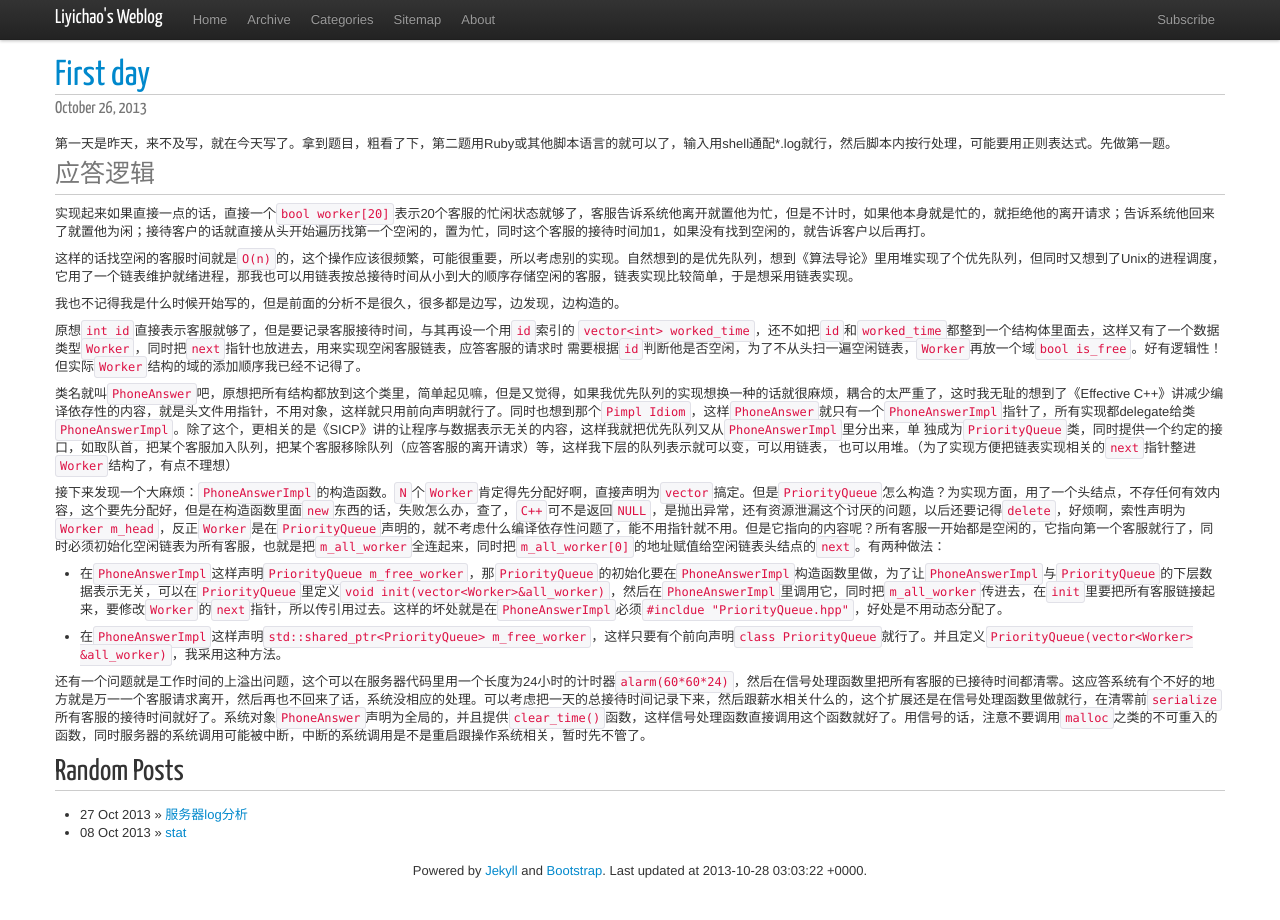
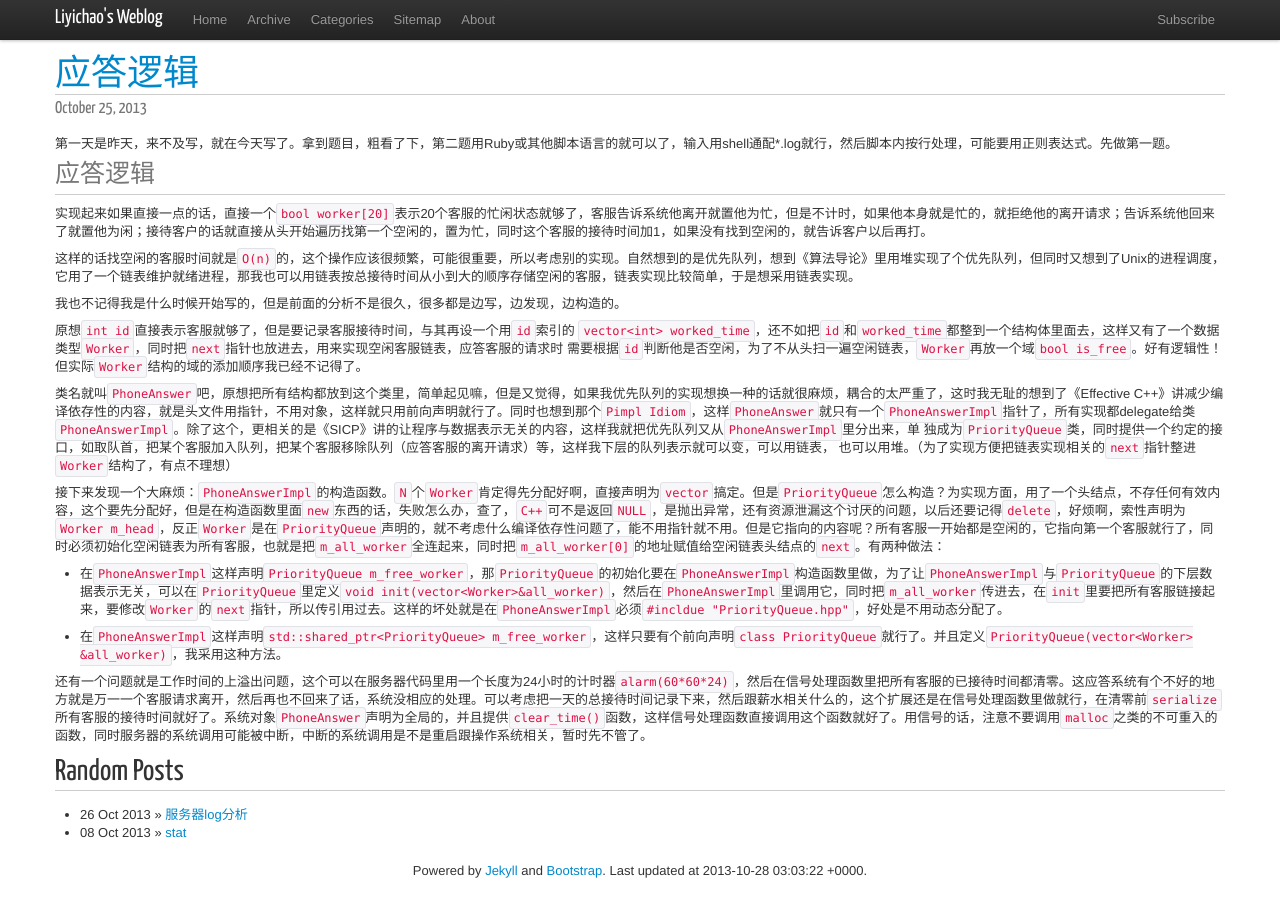
Before and after one commit to liyichao/liyichao.github.io, a Jekyll site: the page built from _posts/2013/2013-10-25-phone-answering-logic.md, in a window 1280 px wide. Built offline with Jekyll 4.4.1, drawn with Linux system fonts in a browser that asks for light colours; nearby versions of some CDN libraries; Markdown is read by kramdown in place of the engine named in the settings; comment, search, counter and statistics services are not loaded.

Commit message:
no comment

```diff
--- a/_posts/2013/2013-10-26-phone-answer-system-logic.md
+++ b/_posts/2013/2013-10-25-phone-answering-logic.md
@@ -1,6 +1,6 @@
 ---
 layout: post
-title: "First day"
+title: "应答逻辑"
 category:
 tags: []
 ---
```
Also changed, not shown: _posts/2013/2013-10-26-server-log-analysis.md (renamed from _posts/2013/2013-10-27-server-log-analysis.md).
